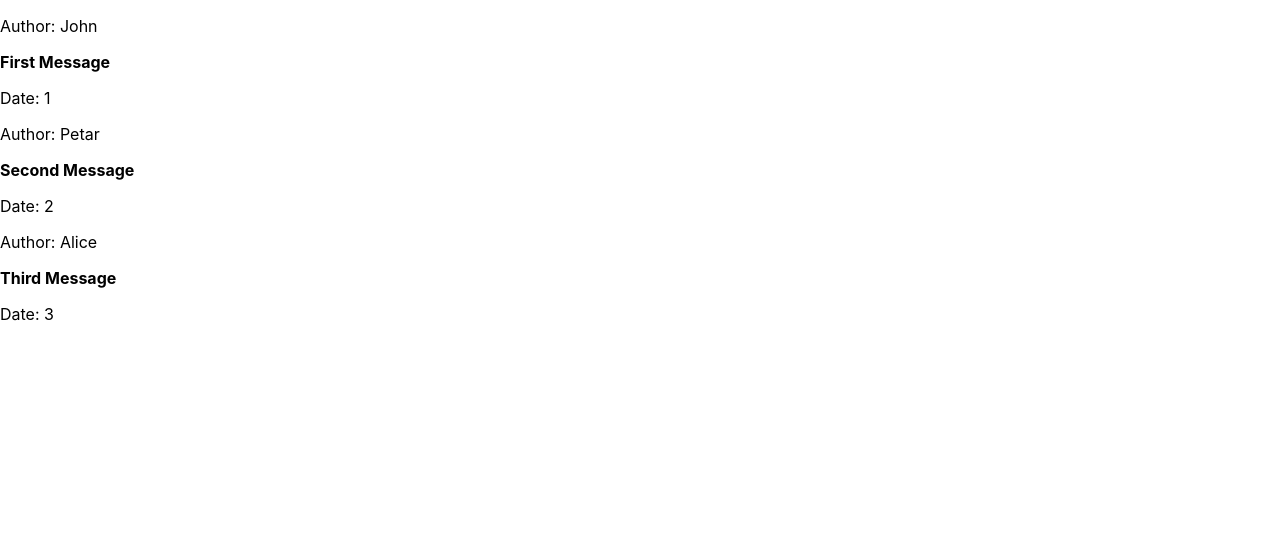
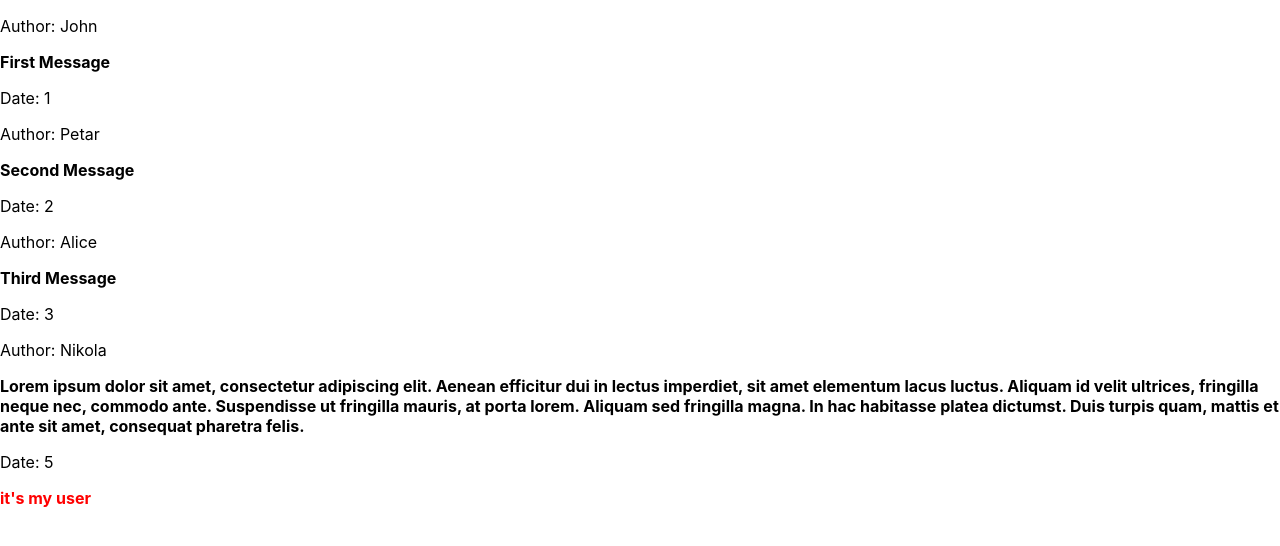
Before and after one commit to nikantic/chat-app, a React (Create React App) app: page / in a window 1280 px wide. Shown: the top 546 px of the page. Built offline with nearby package versions, Linux system fonts and the light colour scheme.

Commit message:
Move testMessages to separate file, add handling for my user

```diff
--- a/src/App.tsx
+++ b/src/App.tsx
@@ -1,24 +1,6 @@
 import Message from "./components/Message";
+import { testMessages } from "./data/testMessages";
 import { IMessage } from "./types/types";
-
-// Assuming messages would come in random order - date would be used to sort them
-const testMessages: IMessage[] = [
-	{
-		user: "Petar",
-		message: "Second Message",
-		date: 2,
-	},
-	{
-		user: "John",
-		message: "First Message",
-		date: 1,
-	},
-	{
-		user: "Alice",
-		message: "Third Message",
-		date: 3,
-	},
-];
 
 function App() {
 	const allMessages = [...testMessages].sort(
@@ -33,6 +15,7 @@ function App() {
 					user={item.user}
 					message={item.message}
 					date={item.date}
+					isMe={item.isMe}
 				/>
 			))}
 		</div>
--- a/src/components/Message.tsx
+++ b/src/components/Message.tsx
@@ -1,10 +1,11 @@
 import { IMessage } from "../types/types";
 
-const Message = ({ message, date, user }: IMessage) => (
+const Message = ({ message, date, user, isMe }: IMessage) => (
 	<div>
 		<p>Author: {user}</p>
 		<strong>{message}</strong>
 		<p>Date: {date}</p>
+		{isMe ? <strong style={{ color: "red" }}>it's my user</strong> : null}
 	</div>
 );
 
--- /dev/null
+++ b/src/data/testMessages.ts
@@ -0,0 +1,27 @@
+import { IMessage } from "../types/types";
+
+// Assuming messages would come in random order - date would be used to sort them
+export const testMessages: IMessage[] = [
+	{
+		user: "Petar",
+		message: "Second Message",
+		date: 2,
+	},
+	{
+		user: "John",
+		message: "First Message",
+		date: 1,
+	},
+	{
+		user: "Alice",
+		message: "Third Message",
+		date: 3,
+	},
+	{
+		user: "Nikola",
+		message:
+			"Lorem ipsum dolor sit amet, consectetur adipiscing elit. Aenean efficitur dui in lectus imperdiet, sit amet elementum lacus luctus. Aliquam id velit ultrices, fringilla neque nec, commodo ante. Suspendisse ut fringilla mauris, at porta lorem. Aliquam sed fringilla magna. In hac habitasse platea dictumst. Duis turpis quam, mattis et ante sit amet, consequat pharetra felis.",
+		date: 5,
+		isMe: true,
+	},
+];
--- a/src/types/types.ts
+++ b/src/types/types.ts
@@ -2,4 +2,5 @@ export interface IMessage {
 	message: string;
 	date: number;
 	user: string;
+	isMe?: boolean;
 }
```
